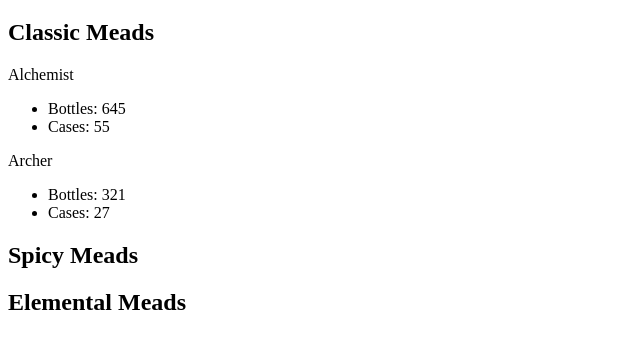
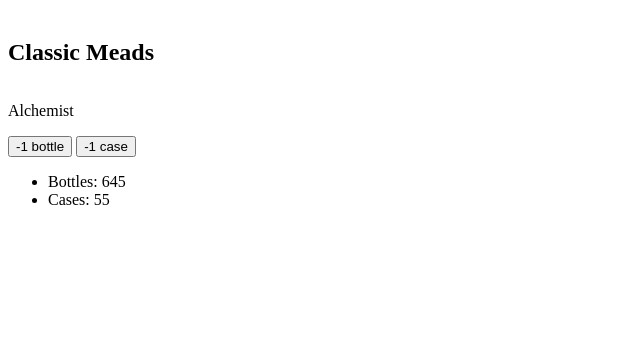
Before and after one commit to opowell28/EasyInv, a plain HTML site: page index.html in a window 1280 px wide. Shown: the part 61-410 px from the top of the page, without its empty margins (0-640 px from the left). Drawn offline with Linux system fonts and the light colour scheme.

Commit message:
Add decrement buttons and adjust layout

```diff
--- a/index.html
+++ b/index.html
@@ -9,19 +9,17 @@
 <body>
     <h1>Current Inventory</h1>
 
-    <h2>Classic Meads</h2>
-    <p>Alchemist</p>
-    <ul>
-        <li>Bottles: 645</li>
-        <li>Cases: 55</li>
-    </ul>
-    <p>Archer</p>
-    <ul>
-        <li>Bottles: 321</li>
-        <li>Cases: 27</li>
-    </ul>
-
-    <h2>Spicy Meads</h2>
-    <h2>Elemental Meads</h2>
+    <div class="display-container">
+        <h2 class="category-name">Classic Meads</h2>
+        <p>Alchemist</p>
+        <div class="button-container">
+            <button class="decrement-bottle">-1 bottle</button>
+            <button class="decrement-case">-1 case</button>
+        </div>
+        <ul>
+            <li>Bottles: 645</li>
+            <li>Cases: 55</li>
+        </ul>
+    </div>
 </body>
 </html>
--- a/styles.css
+++ b/styles.css
@@ -0,0 +1,6 @@
+.display-container {
+    display: flex;
+    flex-direction: column;
+    align-items: flex-start;
+    justify-content: left;
+}
```
